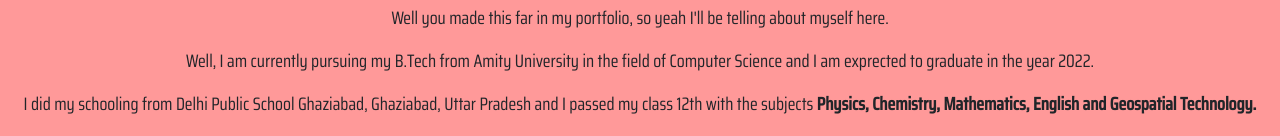
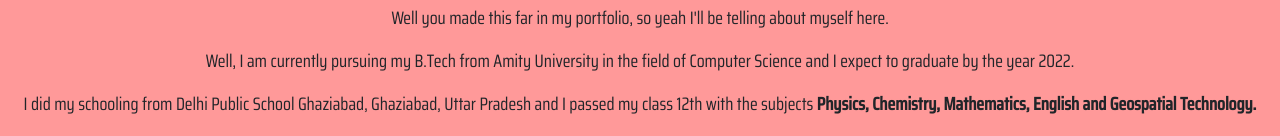
Before and after one commit to bhatiagagan24/portfolio.github.io, a plain HTML site: page index.html in a window 1280 px wide. Shown: the part 539-675 px from the top of the page. Drawn offline with nearby package versions, Linux system fonts and the light colour scheme; a web font is replaced by a local one.

Commit message:
Update index.html

```diff
--- a/index.html
+++ b/index.html
@@ -53,8 +53,8 @@
             <p>Well you made this far in my portfolio, so yeah
               I'll be telling about myself here.
             </p>
-            <p>Well, I am currently pursuing my B.Tech from Amity University in the field of Computer Science and I am
-              exprected to graduate in the year 2022.
+            <p>Well, I am currently pursuing my B.Tech from Amity University in the field of Computer Science and I
+              expect to graduate by the year 2022.
             </p>
             <p>
               I did my schooling from Delhi Public School Ghaziabad, Ghaziabad, Uttar Pradesh and I passed my class 12th with the subjects
```
